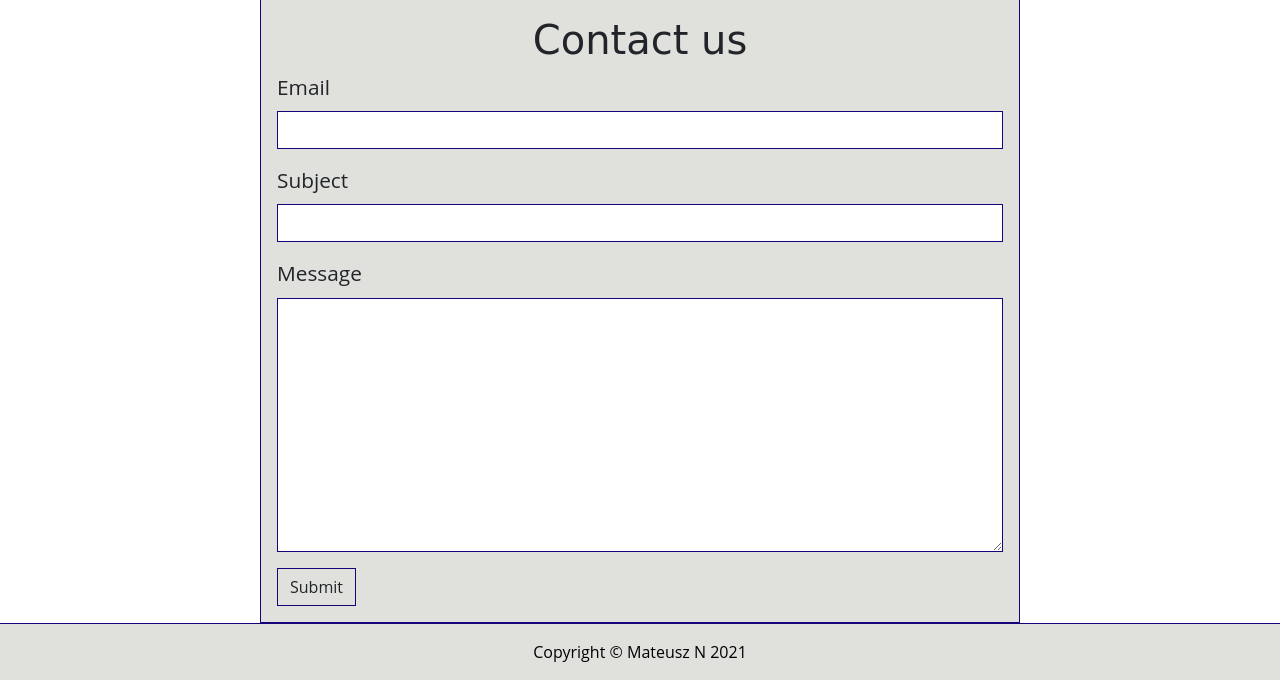
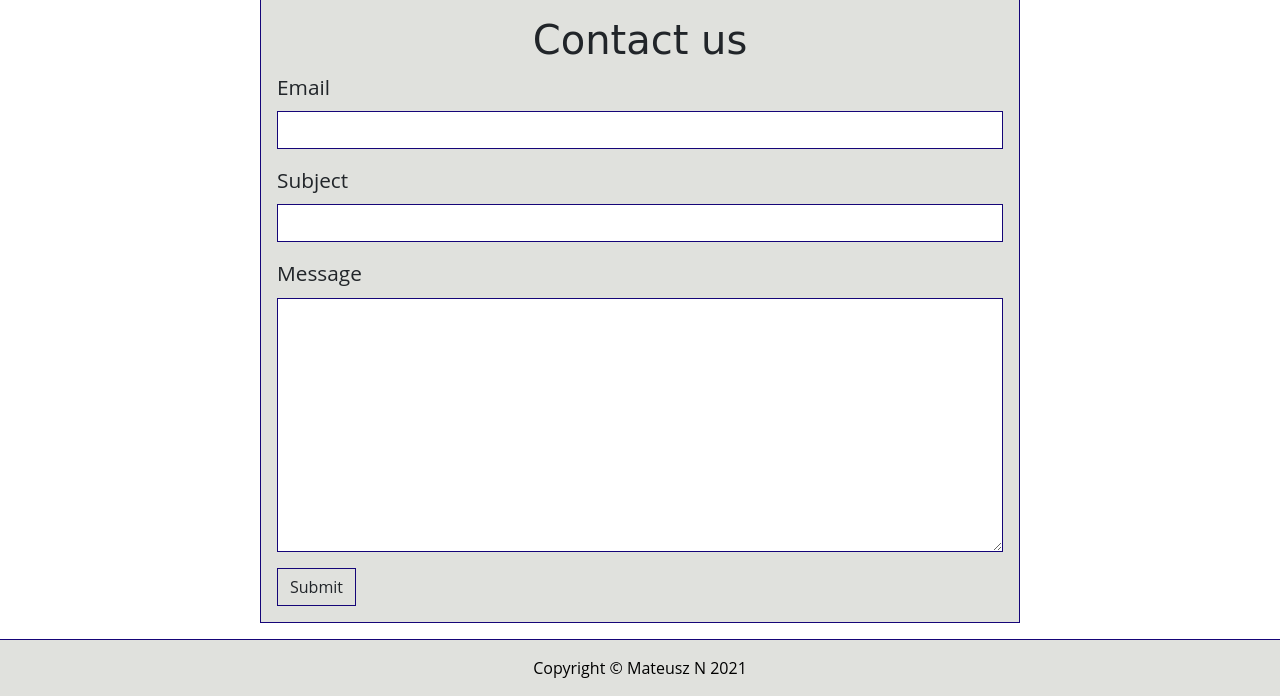
Before and after one commit to mateuszniechwiej/Unique-Shop, a Django app: page /contact/ in a window 1280 px wide. Shown: the part 169-865 px from the top of the page. Run offline with Django 3.2, Linux system fonts and the light colour scheme; some libraries are stand-ins or nearby versions; some web fonts are replaced.

Commit message:
Add bottom margin to contact form

```diff
--- a/contact/templates/contact/contact.html
+++ b/contact/templates/contact/contact.html
@@ -7,7 +7,7 @@
     <main class="flex-shrink-0">
         <div class="container contact" >
             <div class="row ">
-                <div class="col-12 col-md-8 mt-2 offset-lg-2 contact-form">
+                <div class="col-12 col-md-8 mt-2 mb-3 offset-lg-2 contact-form">
                     <h1 class="text-center">Contact us</h1>
                     <form action="{% url 'contact' %}" method="POST">
                         {% csrf_token %}
```
